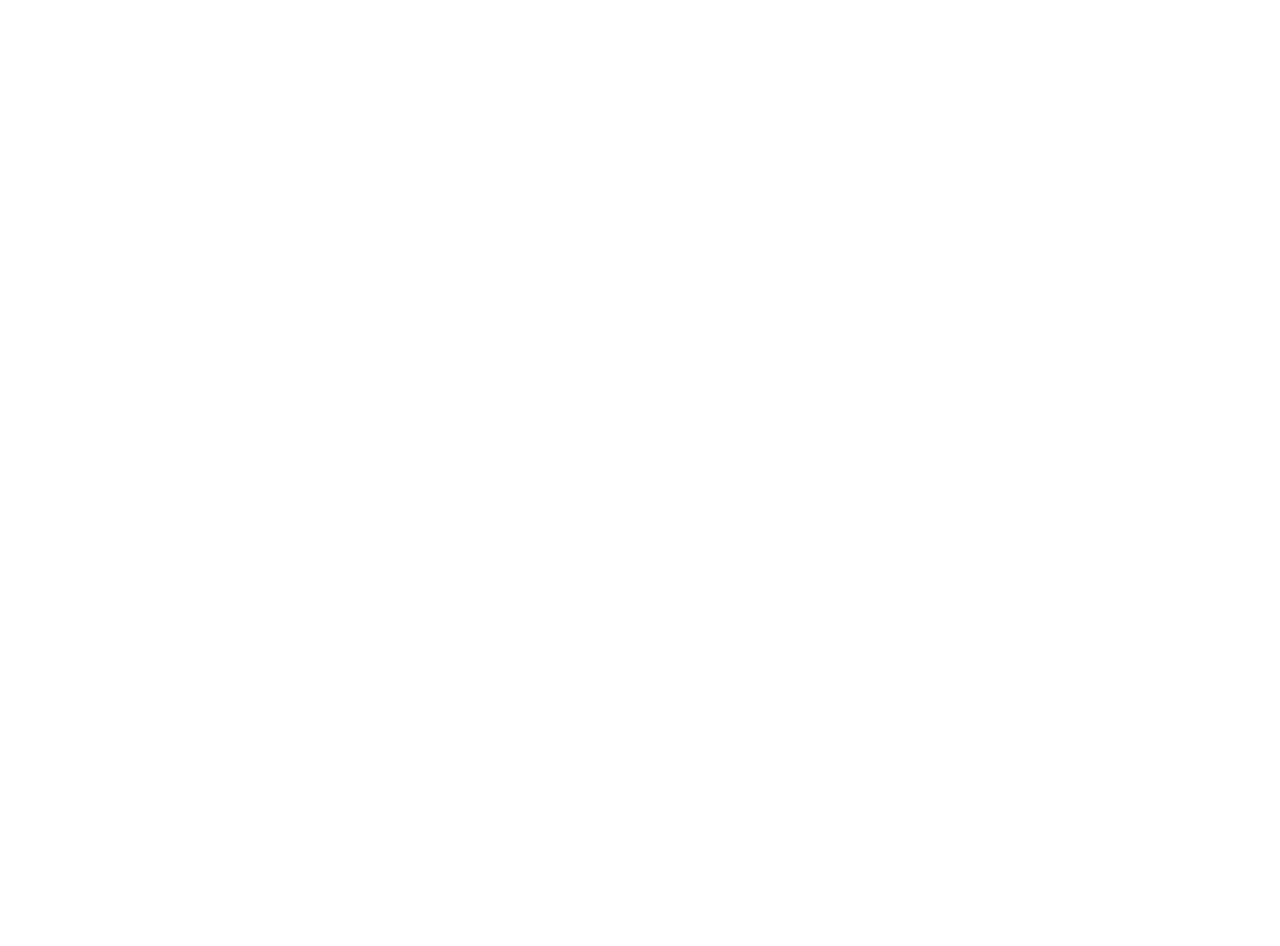
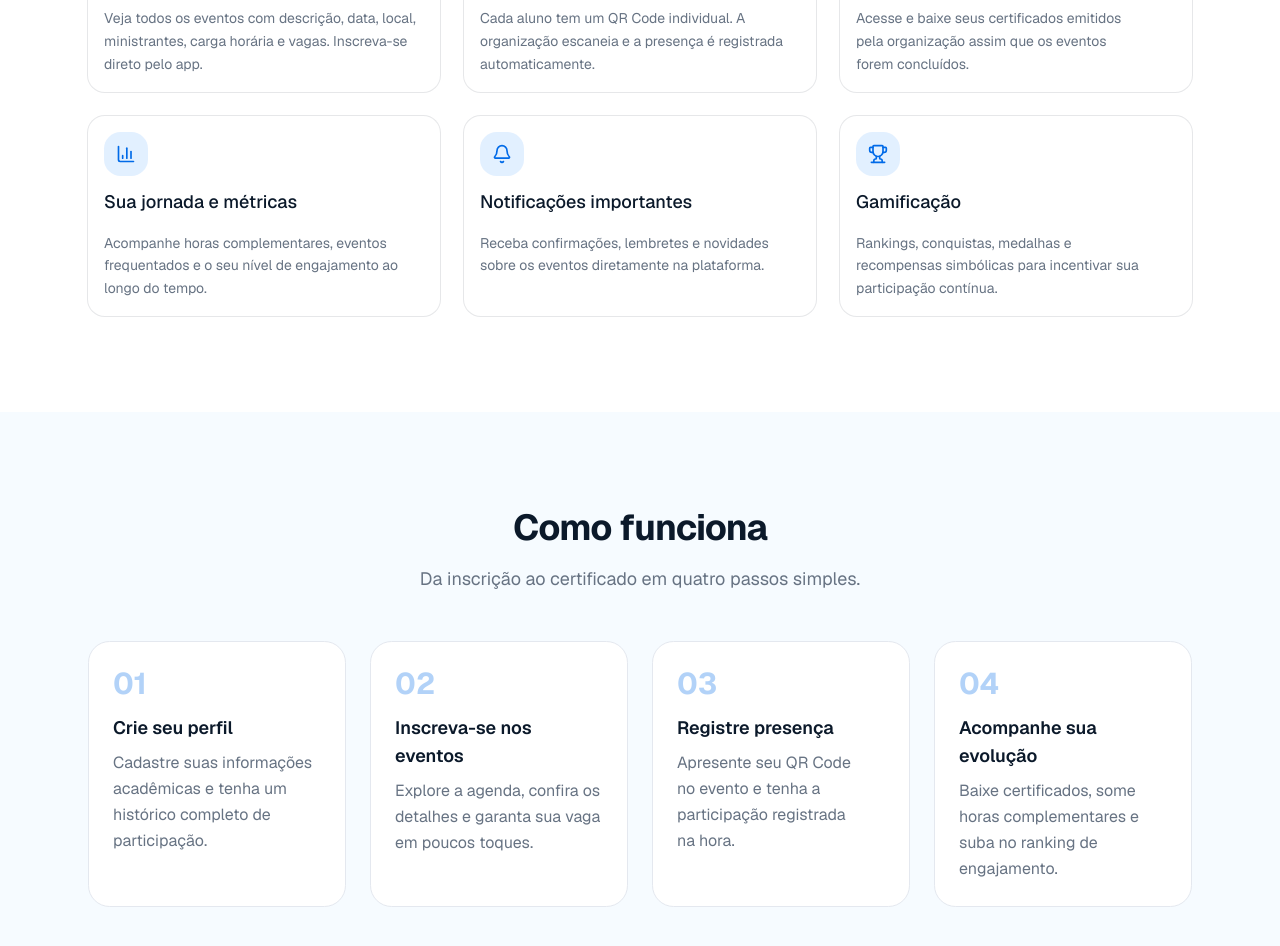
Before and after one commit to HenriqueSagawa/event-hub, a Next.js app in the folder frontend/: page / in a window 1280 px wide. Shown: the part 1060-2006 px from the top of the page. Before the commit the page ends 800 px from the top, so only its background shows below. Built offline with nearby package versions, Linux system fonts and the light colour scheme.

Commit message:
feat(frontend): add landing page features and how-it-works sections with reusable card component

```diff
--- a/frontend/app/page.tsx
+++ b/frontend/app/page.tsx
@@ -1,6 +1,7 @@
 import { SiteHeader } from "@/components/site-header";
 import { Hero } from "@/components/landing/hero";
-import Image from "next/image";
+import { Features } from "@/components/landing/features";
+import { HowItWorks } from "@/components/landing/how-it-works";
 
 export default function Home() {
   return (
@@ -8,6 +9,8 @@
       <SiteHeader />
       <main className="flex-1">
         <Hero />
+        <Features />
+        <HowItWorks />
       </main>
     </div>
   );
--- /dev/null
+++ b/frontend/components/landing/features.tsx
@@ -0,0 +1,85 @@
+import {
+  CalendarDays,
+  QrCode,
+  Award,
+  BarChart3,
+  Bell,
+  Trophy,
+} from "lucide-react"
+import { Card, CardContent, CardHeader, CardTitle } from "@/components/ui/card"
+
+const features = [
+  {
+    icon: CalendarDays,
+    title: "Descubra e inscreva-se",
+    description:
+      "Veja todos os eventos com descrição, data, local, ministrantes, carga horária e vagas. Inscreva-se direto pelo app.",
+  },
+  {
+    icon: QrCode,
+    title: "Presença por QR Code",
+    description:
+      "Cada aluno tem um QR Code individual. A organização escaneia e a presença é registrada automaticamente.",
+  },
+  {
+    icon: Award,
+    title: "Certificados digitais",
+    description:
+      "Acesse e baixe seus certificados emitidos pela organização assim que os eventos forem concluídos.",
+  },
+  {
+    icon: BarChart3,
+    title: "Sua jornada e métricas",
+    description:
+      "Acompanhe horas complementares, eventos frequentados e o seu nível de engajamento ao longo do tempo.",
+  },
+  {
+    icon: Bell,
+    title: "Notificações importantes",
+    description:
+      "Receba confirmações, lembretes e novidades sobre os eventos diretamente na plataforma.",
+  },
+  {
+    icon: Trophy,
+    title: "Gamificação",
+    description:
+      "Rankings, conquistas, medalhas e recompensas simbólicas para incentivar sua participação contínua.",
+  },
+]
+
+export function Features() {
+  return (
+    <section id="recursos" className="mx-auto max-w-6xl px-4 py-16 sm:px-6 lg:py-24">
+      <div className="mx-auto max-w-2xl text-center">
+        <h2 className="text-balance text-3xl font-bold tracking-tight text-foreground sm:text-4xl">
+          Tudo o que você precisa para participar
+        </h2>
+        <p className="mt-4 text-pretty text-lg leading-relaxed text-muted-foreground">
+          O Event HUB é um ecossistema completo de gestão, acompanhamento e
+          valorização da participação estudantil.
+        </p>
+      </div>
+
+      <div className="mt-12 grid gap-6 sm:grid-cols-2 lg:grid-cols-3">
+        {features.map((feature) => (
+          <Card
+            key={feature.title}
+            className="border-border transition-shadow hover:shadow-md hover:shadow-primary/5"
+          >
+            <CardHeader>
+              <span className="flex size-11 items-center justify-center rounded-xl bg-accent text-primary">
+                <feature.icon className="size-5" />
+              </span>
+              <CardTitle className="pt-2 text-lg">{feature.title}</CardTitle>
+            </CardHeader>
+            <CardContent>
+              <p className="text-pretty leading-relaxed text-muted-foreground">
+                {feature.description}
+              </p>
+            </CardContent>
+          </Card>
+        ))}
+      </div>
+    </section>
+  )
+}
--- /dev/null
+++ b/frontend/components/landing/how-it-works.tsx
@@ -0,0 +1,62 @@
+const steps = [
+  {
+    number: "01",
+    title: "Crie seu perfil",
+    description:
+      "Cadastre suas informações acadêmicas e tenha um histórico completo de participação.",
+  },
+  {
+    number: "02",
+    title: "Inscreva-se nos eventos",
+    description:
+      "Explore a agenda, confira os detalhes e garanta sua vaga em poucos toques.",
+  },
+  {
+    number: "03",
+    title: "Registre presença",
+    description:
+      "Apresente seu QR Code no evento e tenha a participação registrada na hora.",
+  },
+  {
+    number: "04",
+    title: "Acompanhe sua evolução",
+    description:
+      "Baixe certificados, some horas complementares e suba no ranking de engajamento.",
+  },
+]
+
+export function HowItWorks() {
+  return (
+    <section id="como-funciona" className="bg-secondary/50">
+      <div className="mx-auto max-w-6xl px-4 py-16 sm:px-6 lg:py-24">
+        <div className="mx-auto max-w-2xl text-center">
+          <h2 className="text-balance text-3xl font-bold tracking-tight text-foreground sm:text-4xl">
+            Como funciona
+          </h2>
+          <p className="mt-4 text-pretty text-lg leading-relaxed text-muted-foreground">
+            Da inscrição ao certificado em quatro passos simples.
+          </p>
+        </div>
+
+        <div className="mt-12 grid gap-6 sm:grid-cols-2 lg:grid-cols-4">
+          {steps.map((step) => (
+            <div
+              key={step.number}
+              className="rounded-2xl border border-border bg-card p-6"
+            >
+              <span className="text-3xl font-bold text-primary/30">
+                {step.number}
+              </span>
+              <h3 className="mt-3 text-lg font-semibold text-foreground">
+                {step.title}
+              </h3>
+              <p className="mt-2 text-pretty leading-relaxed text-muted-foreground">
+                {step.description}
+              </p>
+            </div>
+          ))}
+        </div>
+      </div>
+    </section>
+  )
+}
--- /dev/null
+++ b/frontend/components/ui/card.tsx
@@ -0,0 +1,103 @@
+import * as React from "react"
+
+import { cn } from "@/lib/utils"
+
+function Card({
+  className,
+  size = "default",
+  ...props
+}: React.ComponentProps<"div"> & { size?: "default" | "sm" }) {
+  return (
+    <div
+      data-slot="card"
+      data-size={size}
+      className={cn(
+        "group/card flex flex-col gap-(--card-spacing) overflow-hidden rounded-xl bg-card py-(--card-spacing) text-sm text-card-foreground ring-1 ring-foreground/10 [--card-spacing:--spacing(4)] has-data-[slot=card-footer]:pb-0 has-[>img:first-child]:pt-0 data-[size=sm]:[--card-spacing:--spacing(3)] data-[size=sm]:has-data-[slot=card-footer]:pb-0 *:[img:first-child]:rounded-t-xl *:[img:last-child]:rounded-b-xl",
+        className
+      )}
+      {...props}
+    />
+  )
+}
+
+function CardHeader({ className, ...props }: React.ComponentProps<"div">) {
+  return (
+    <div
+      data-slot="card-header"
+      className={cn(
+        "group/card-header @container/card-header grid auto-rows-min items-start gap-1 rounded-t-xl px-(--card-spacing) has-data-[slot=card-action]:grid-cols-[1fr_auto] has-data-[slot=card-description]:grid-rows-[auto_auto] [.border-b]:pb-(--card-spacing)",
+        className
+      )}
+      {...props}
+    />
+  )
+}
+
+function CardTitle({ className, ...props }: React.ComponentProps<"div">) {
+  return (
+    <div
+      data-slot="card-title"
+      className={cn(
+        "font-heading text-base leading-snug font-medium group-data-[size=sm]/card:text-sm",
+        className
+      )}
+      {...props}
+    />
+  )
+}
+
+function CardDescription({ className, ...props }: React.ComponentProps<"div">) {
+  return (
+    <div
+      data-slot="card-description"
+      className={cn("text-sm text-muted-foreground", className)}
+      {...props}
+    />
+  )
+}
+
+function CardAction({ className, ...props }: React.ComponentProps<"div">) {
+  return (
+    <div
+      data-slot="card-action"
+      className={cn(
+        "col-start-2 row-span-2 row-start-1 self-start justify-self-end",
+        className
+      )}
+      {...props}
+    />
+  )
+}
+
+function CardContent({ className, ...props }: React.ComponentProps<"div">) {
+  return (
+    <div
+      data-slot="card-content"
+      className={cn("px-(--card-spacing)", className)}
+      {...props}
+    />
+  )
+}
+
+function CardFooter({ className, ...props }: React.ComponentProps<"div">) {
+  return (
+    <div
+      data-slot="card-footer"
+      className={cn(
+        "flex items-center rounded-b-xl border-t bg-muted/50 p-(--card-spacing)",
+        className
+      )}
+      {...props}
+    />
+  )
+}
+
+export {
+  Card,
+  CardHeader,
+  CardFooter,
+  CardTitle,
+  CardAction,
+  CardDescription,
+  CardContent,
+}
```
